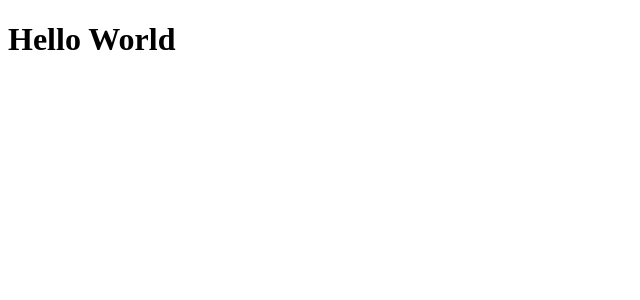
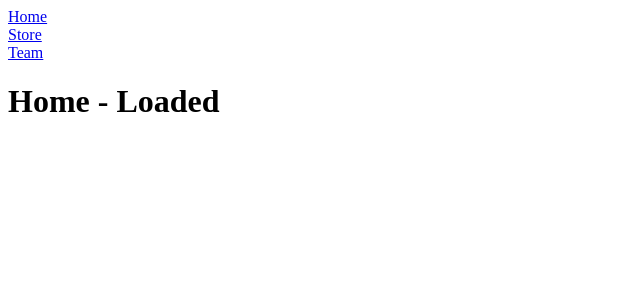
Before and after one commit to Skills-Learnings/React-Advanced, a React (Vite) app: page / in a window 1280 px wide. Shown: the top 300 px of the page, without its empty margins (0-640 px from the left). Built offline with nearby package versions, Linux system fonts and the light colour scheme.

Commit message:
Async react router example

```diff
--- a/package.json
+++ b/package.json
@@ -10,7 +10,8 @@
   },
   "dependencies": {
     "react": "^18.2.0",
-    "react-dom": "^18.2.0"
+    "react-dom": "^18.2.0",
+    "react-router-dom": "^6.24.1"
   },
   "devDependencies": {
     "@types/react": "^18.2.66",
--- /dev/null
+++ b/src/Home.jsx
@@ -0,0 +1,22 @@
+import { Await, defer, useLoaderData } from "react-router-dom"
+import { wait } from "./wait"
+import { Suspense } from "react"
+
+function Home() {
+  const { dataPromise } = useLoaderData()
+
+  return (
+    <h1>
+      Home -{" "}
+      <Suspense fallback="Loading">
+        <Await resolve={dataPromise}>{(data) => <span>{data}</span>}</Await>
+      </Suspense>
+    </h1>
+  )
+}
+
+function loader() {
+  return defer({ dataPromise: wait("Loaded", 1000) })
+}
+
+export const homeRoute = { element: <Home />, loader }
--- /dev/null
+++ b/src/Nav.jsx
@@ -0,0 +1,20 @@
+import { Suspense } from "react"
+import { Link, Outlet, useNavigation } from "react-router-dom"
+
+export function Nav() {
+  const { state } = useNavigation()
+  return (
+    <>
+      <Link to="/">Home</Link>
+      <br />
+      <Link to="/store">Store</Link>
+      <br />
+      <Link to="/team">Team</Link>
+      <br />
+      {state === "loading" && "Loading..."}
+      <Suspense fallback="Loading...">
+        <Outlet />
+      </Suspense>
+    </>
+  )
+}
--- /dev/null
+++ b/src/Store.jsx
@@ -0,0 +1,38 @@
+import { Await, useLoaderData } from "react-router-dom"
+import { wait } from "./wait"
+import { Suspense } from "react"
+
+function Store() {
+  const { productCountPromise, categoryPromise } = useLoaderData()
+
+  return (
+    <>
+      <h1>Story</h1>
+      <strong>Product Count: </strong>{" "}
+      <Suspense fallback="Loading">
+        <Await resolve={productCountPromise}>
+          {(count) => <span>{count}</span>}
+        </Await>
+      </Suspense>
+      <br />
+      <strong>Category: </strong>{" "}
+      <Suspense fallback="Loading">
+        <Await resolve={categoryPromise}>
+          {(category) => <span>{category}</span>}
+        </Await>
+      </Suspense>
+    </>
+  )
+}
+
+function loader() {
+  const productCountPromise = wait(4, 1000)
+  const categoryPromise = wait("Sports", 2000)
+
+  return {
+    productCountPromise,
+    categoryPromise,
+  }
+}
+
+export const storeRoute = { element: <Store />, loader }
--- /dev/null
+++ b/src/Team.jsx
@@ -0,0 +1,7 @@
+import React from 'react'
+
+export default function Team() {
+  return (
+    <div>Team</div>
+  )
+}
--- a/src/main.jsx
+++ b/src/main.jsx
@@ -1,9 +1,30 @@
-import React from "react"
+import React, { lazy } from "react"
 import ReactDOM from "react-dom/client"
-import App from "./App.jsx"
+import {
+  createBrowserRouter,
+  createRoutesFromElements,
+  Route,
+  RouterProvider,
+} from "react-router-dom"
+import { Nav } from "./Nav"
+import { homeRoute } from "./Home"
+import { storeRoute } from "./Store"
+import { wait } from "./wait"
+
+const Team = lazy(() => wait(import("./Team"), 1000))
+
+const router = createBrowserRouter(
+  createRoutesFromElements(
+    <Route path={"/"} element={<Nav />}>
+      <Route index={true} {...homeRoute} />
+      <Route path="/store" {...storeRoute} />
+      <Route path="/team" element={<Team />} />
+    </Route>
+  )
+)
 
 ReactDOM.createRoot(document.getElementById("root")).render(
   <React.StrictMode>
-    <App />
+    <RouterProvider router={router} />
   </React.StrictMode>
 )
--- /dev/null
+++ b/src/wait.js
@@ -0,0 +1,7 @@
+export function wait(data, duration) {
+  return new Promise(res => {
+    setTimeout(() => {
+      res(data)
+    }, duration)
+  })
+}
```
Also changed, not shown: 1 other file (tests, documents, lock files or other folders).
